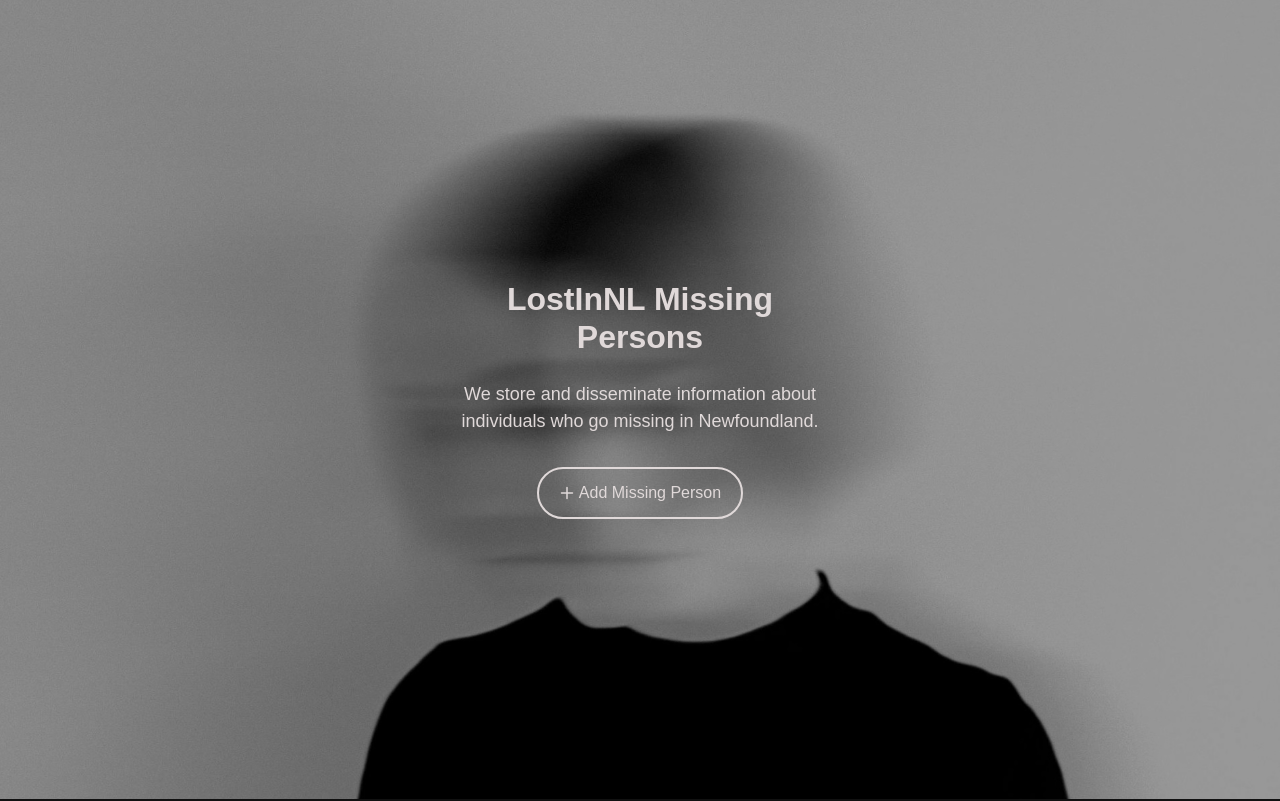
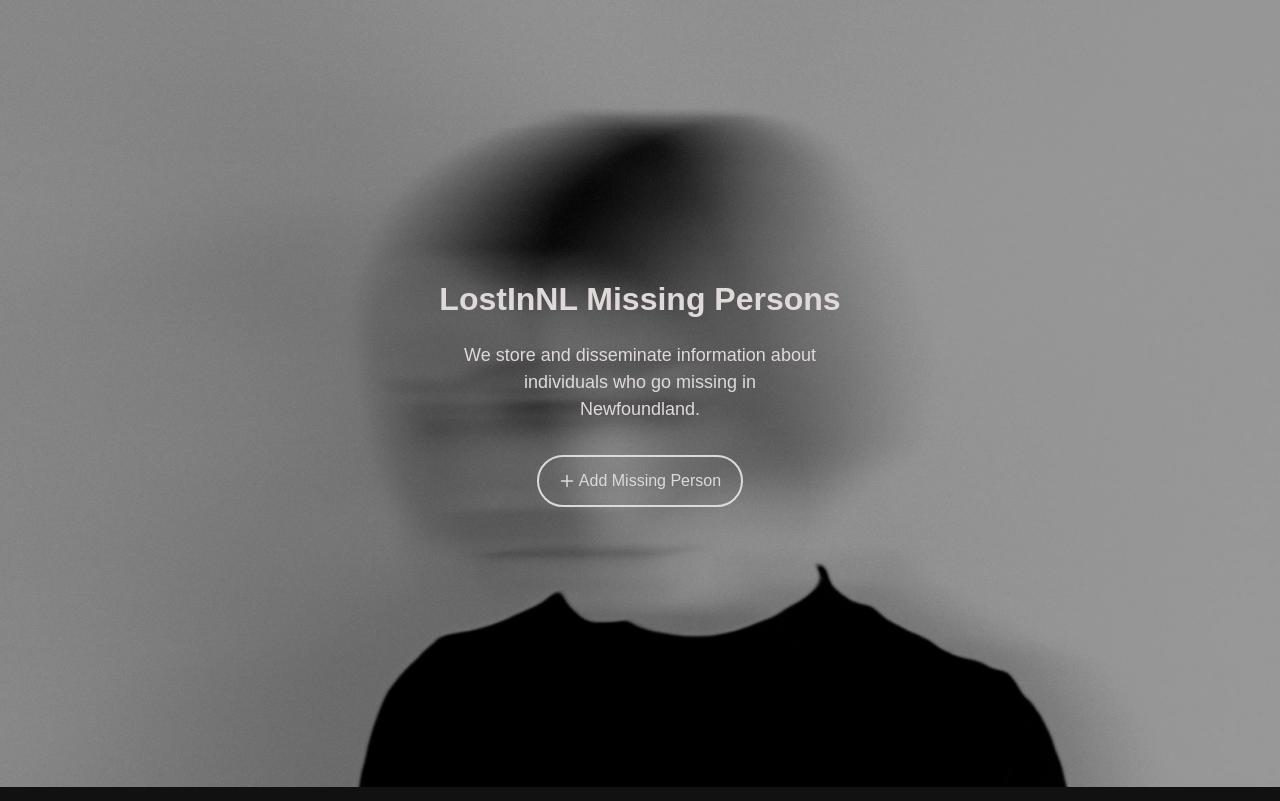
Before and after one commit to joujou144/missing-persons-homepage, a Next.js app: page / in a window 1280 px wide. Shown: the top 801 px of the page. Built offline with nearby package versions, Linux system fonts and the light colour scheme; a web font is replaced by a local one.

Commit message:
fix hero subtext

```diff
--- a/components/Hero.tsx
+++ b/components/Hero.tsx
@@ -21,11 +21,11 @@ const Hero = () => {
         className="bg-bottom"
       />
 
-      <div className="padding-container w-fit md:w-3/4 lg:w-[50%] xl:w-[40%] flex flex-col items-start gap-6 lg:items-center lg:text-center lg:mx-auto">
-        <h1 className="z-20 bold-18 md:bold-32 xl:bold-52">
+      <div className="padding-container w-fit flex flex-col items-start gap-6 lg:items-center lg:text-center lg:mx-auto">
+        <h1 className="z-20 bold-20 min-[380px]:bold-24 md:bold-32 xl:bold-52">
           LostInNL Missing Persons
         </h1>
-        <p className="z-20 text-[14px] md:text-[18px]">
+        <p className="z-20 text-[14px] md:text-[18px] max-w-xs md:max-w-md lg:max-w-[50%]">
           We store and disseminate information about individuals who go missing
           in Newfoundland.
         </p>
```
